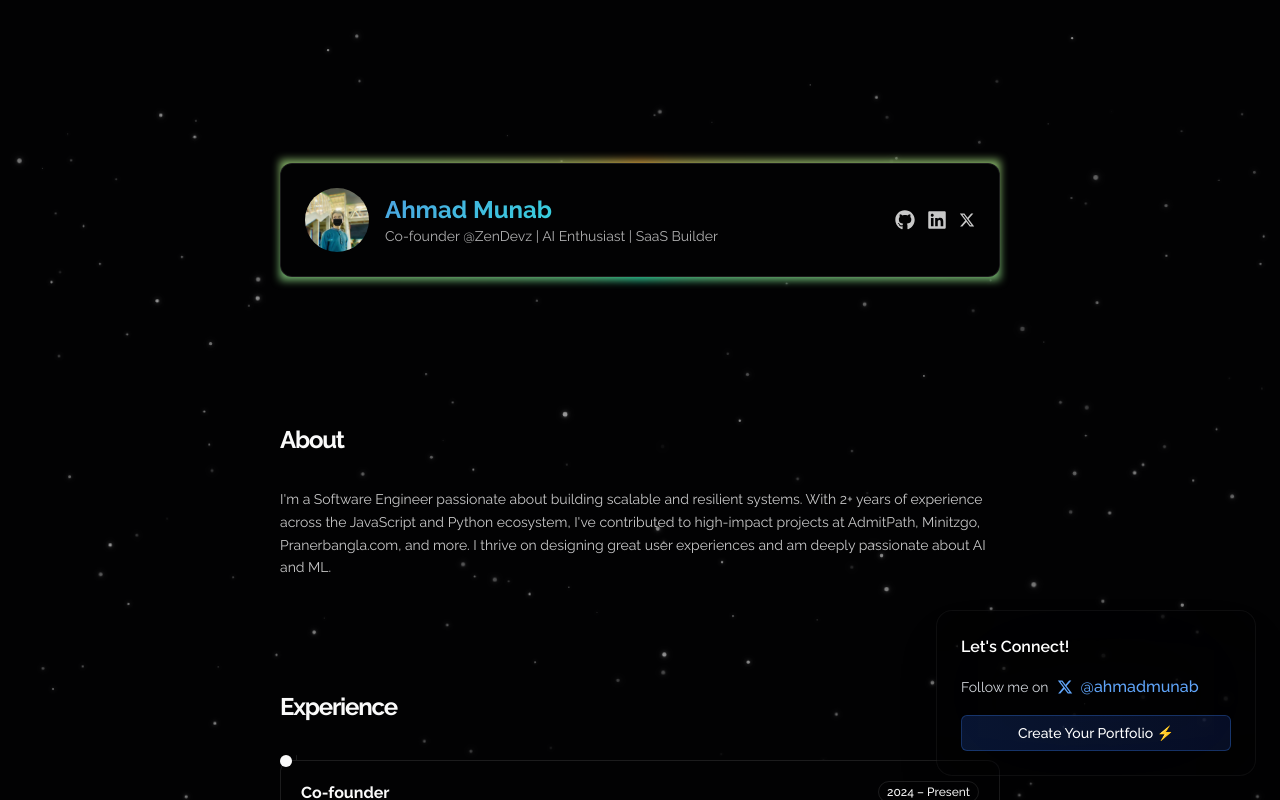
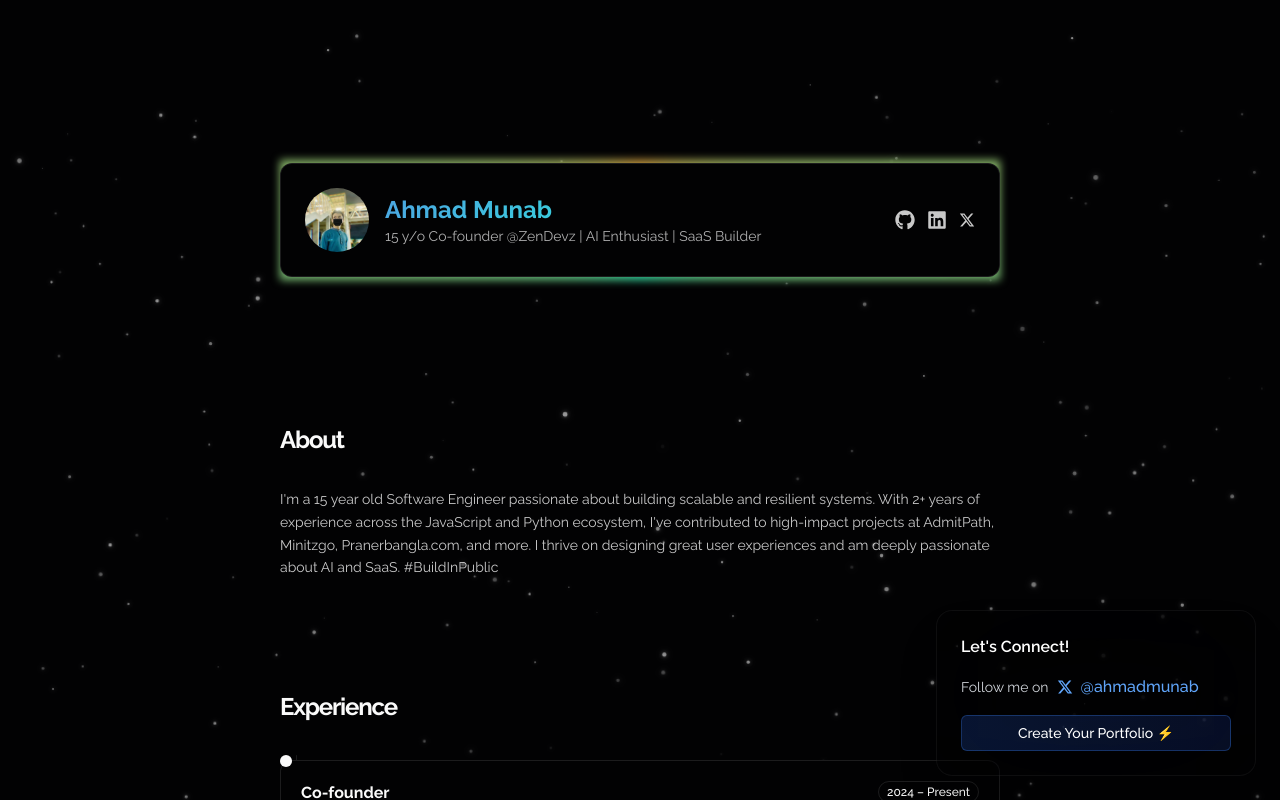
Before and after one commit to Ahmad-Munab/portfolio-v3, a Next.js app: page / in a window 1280 px wide. Shown: the top 800 px of the page. Built offline with nearby package versions, Linux system fonts and the light colour scheme.

Commit message:
removed number

```diff
--- a/src/data/about.ts
+++ b/src/data/about.ts
@@ -80,9 +80,8 @@ export const skills = [
 export const about = {
   name: "Ahmad Munab",
   nickName: "Munab",
-  title: "Co-founder @ZenDevz | AI Enthusiast | SaaS Builder",
+  title: "15 y/o Co-founder @ZenDevz | AI Enthusiast | SaaS Builder",
   location: "Dhaka, Bangladesh",
-  phone: "+880 1968450105",
   email: "ahmadmunab22@gmail.com",
   website: "https://munab.vercel.app",
   social: {
@@ -90,5 +89,5 @@ export const about = {
     github: "https://github.com/ahmad-munab",
     x: "https://x.com/ahmadmunab"
   },
-  bio: "I'm a Software Engineer passionate about building scalable and resilient systems. With 2+ years of experience across the JavaScript and Python ecosystem, I've contributed to high-impact projects at AdmitPath, Minitzgo, Pranerbangla.com, and more. I thrive on designing great user experiences and am deeply passionate about AI and ML."
+bio: "I'm a 15 year old Software Engineer passionate about building scalable and resilient systems. With 2+ years of experience across the JavaScript and Python ecosystem, I've contributed to high-impact projects at AdmitPath, Minitzgo, Pranerbangla.com, and more. I thrive on designing great user experiences and am deeply passionate about AI and SaaS. #BuildInPublic"
 };
```
